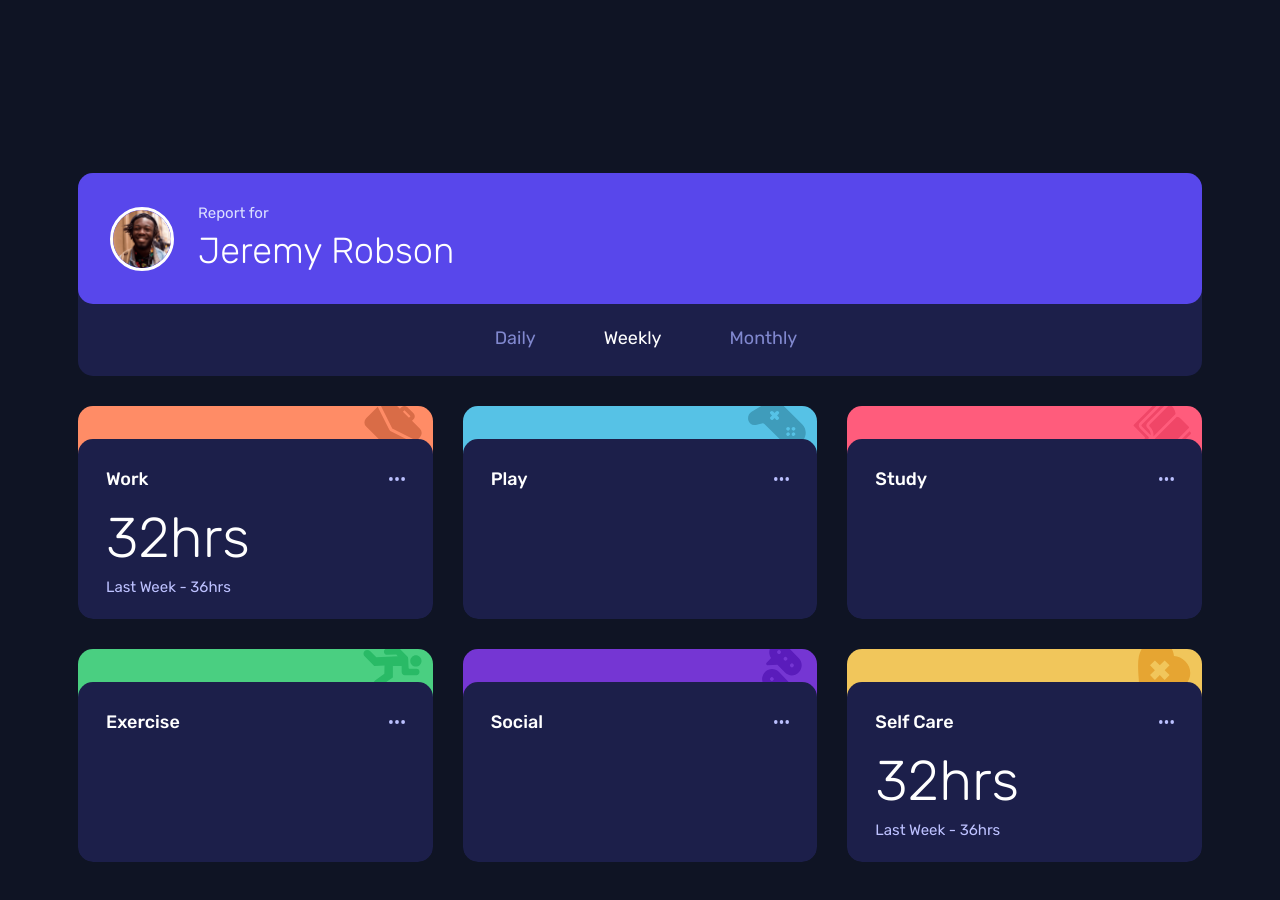
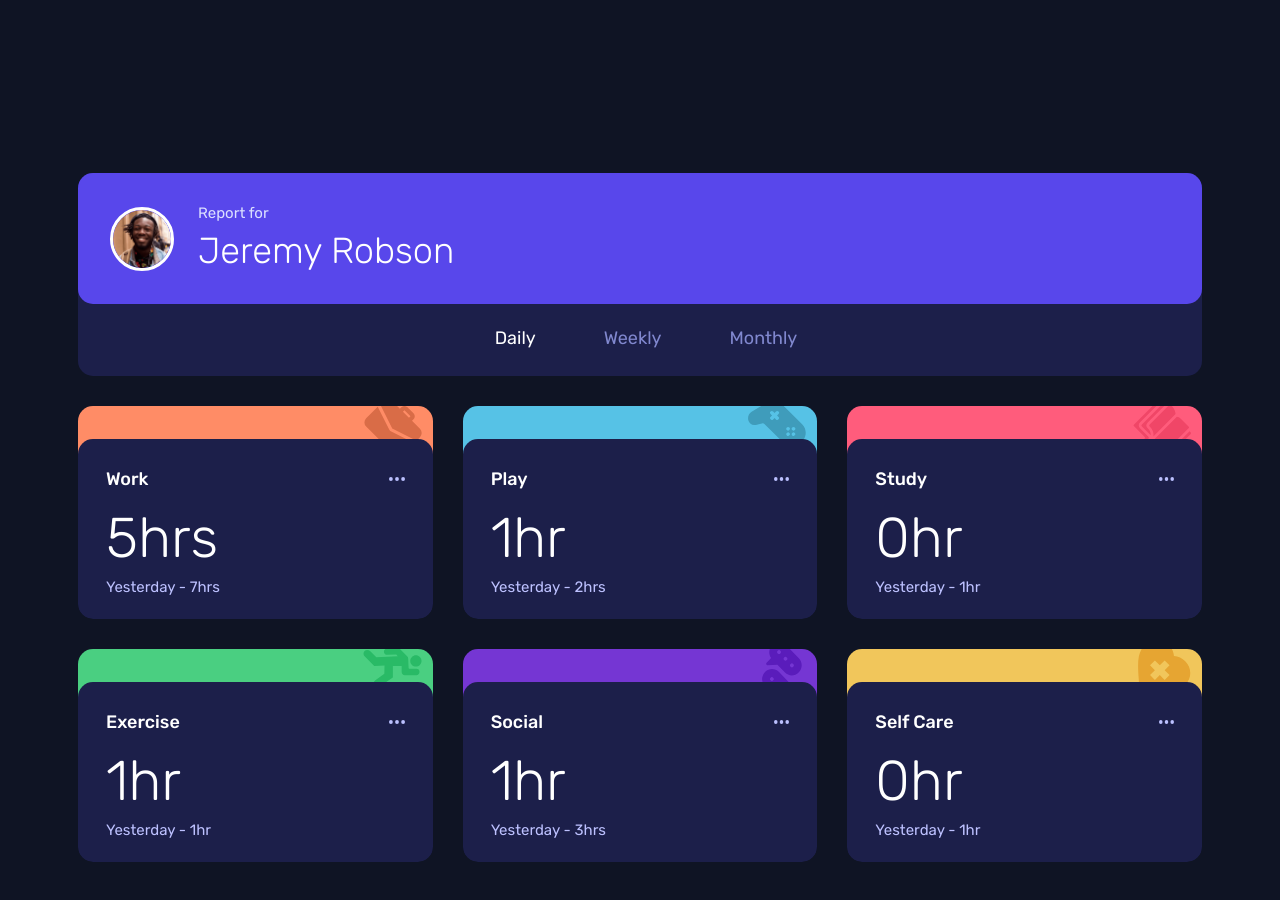
Before and after one commit to DocForLoop/time-tracking-dashboard, a website built with Vite: page index.html in a window 1280 px wide. Both pictures are taken after a click on the tab "Daily". Built offline with nearby package versions, Linux system fonts and the light colour scheme.

Commit message:
Add dashboard logic

```diff
--- a/index.html
+++ b/index.html
@@ -47,7 +47,7 @@
                 <button class="dashboard__tab" role="tab" aria-selected="false">Daily</button>
               </li>
               <li role="none">
-                <button class="dashboard__tab dashboard__tab--active" role="tab" aria-selected="true">Weekly</button>
+                <button class="dashboard__tab" role="tab" aria-selected="false">Weekly</button>
               </li>
               <li role="none">
                 <button class="dashboard__tab" role="tab" aria-selected="false">Monthly</button>
@@ -74,8 +74,8 @@
               </div>
 
               <div class="dashboard__card-data">
-                <p class="dashboard__card-hrs-current" aria-live="polite">32hrs</p>
-                <p class="dashboard__card-hrs-previous" aria-live="polite">Last Week - 36hrs</p>
+                <p class="dashboard__card-hrs-current" aria-live="polite"></p>
+                <p class="dashboard__card-hrs-previous" aria-live="polite"></p>
               </div>
             </div>
           </article>
@@ -199,8 +199,8 @@
               </div>
 
               <div class="dashboard__card-data">
-                <p class="dashboard__card-hrs-current" aria-live="polite">32hrs</p>
-                <p class="dashboard__card-hrs-previous" aria-live="polite">Last Week - 36hrs</p>
+                <p class="dashboard__card-hrs-current" aria-live="polite"></p>
+                <p class="dashboard__card-hrs-previous" aria-live="polite"></p>
               </div>
             </div>
           </article>
--- a/src/main.ts
+++ b/src/main.ts
@@ -1 +1,107 @@
 import './scss/style.scss';
+
+interface Timeframe {
+    current: number;
+    previous: number;
+}
+
+interface Timeframes {
+    daily: Timeframe;
+    weekly: Timeframe;
+    monthly: Timeframe;
+}
+
+interface Activity {
+    title: string;
+    timeframes: Timeframes;
+}
+
+const tabs = document.querySelectorAll('.dashboard__tab') as NodeListOf<HTMLButtonElement>;
+const cards = document.querySelectorAll('.dashboard__card') as NodeListOf<HTMLElement>;
+
+let activityData: Activity[] = [];
+
+const fetchData = async (): Promise<Activity[]> => {
+
+    try {
+        const response = await fetch('/data.json');
+
+        if (!response.ok) {
+            throw new Error(`HTTP error! Status: ${response.status}`);
+        }
+
+        return await response.json();
+    }
+    catch (error) {
+        console.error('Error fetching data:', error);
+        throw error;
+    }
+};
+
+const getPreviousPeriodLabel = (timeframe: 'daily' | 'weekly' | 'monthly'): string => {
+
+    switch (timeframe) {
+        case 'daily':
+            return 'Yesterday';
+        case 'weekly':
+            return 'Last Week';
+        case 'monthly':
+            return 'Last Month';
+    }
+};
+
+const getHoursLabel = (hours: number): string => {
+    return `${hours}${hours === 1 || hours === 0 ? 'hr' : 'hrs'}`;
+}
+
+const updateCards = (data: Activity[], timeframe: 'daily' | 'weekly' | 'monthly'): void => {
+
+    cards.forEach((card, index) => {
+        const {current, previous} = data[index].timeframes[timeframe];
+
+        card.querySelector('.dashboard__card-hrs-current')!.textContent =
+            getHoursLabel(current);
+
+        card.querySelector('.dashboard__card-hrs-previous')!.textContent =
+            `${getPreviousPeriodLabel(timeframe)} - ${getHoursLabel(previous)}`;
+    });
+};
+
+const setActiveTab = (activeTab: HTMLButtonElement): void => {
+
+    tabs.forEach((tab) => {
+        tab.classList.remove('dashboard__tab--active');
+        tab.setAttribute('aria-selected', 'false');
+    });
+
+    activeTab.classList.add('dashboard__tab--active');
+    activeTab.setAttribute('aria-selected', 'true');
+};
+
+const initDashboard = async (): Promise<void> => {
+
+    try {
+        activityData = await fetchData();
+
+        const weeklyTab = tabs[1];
+        setActiveTab(weeklyTab);
+        updateCards(activityData, 'weekly');
+    }
+    catch (error) {
+        console.error('Failed to initialize dashboard:', error);
+    }
+};
+
+const handleTabClick = (event: Event): void => {
+    const target = event.target as HTMLButtonElement;
+    const timeframe = target.textContent?.toLowerCase() as 'daily' | 'weekly' | 'monthly';
+
+    setActiveTab(target);
+    updateCards(activityData, timeframe);
+}
+
+tabs.forEach((tab) => {
+    tab.addEventListener('click', handleTabClick);
+});
+
+document.addEventListener('DOMContentLoaded', initDashboard);
--- a/src/scss/components/_dashboard.scss
+++ b/src/scss/components/_dashboard.scss
@@ -235,5 +235,6 @@
         font-size: var(--fs-previous-hrs);
         font-weight: var(--fw-2);
         color: var(--clr-previous-hrs);
+        white-space: nowrap;
     }
 }
```
